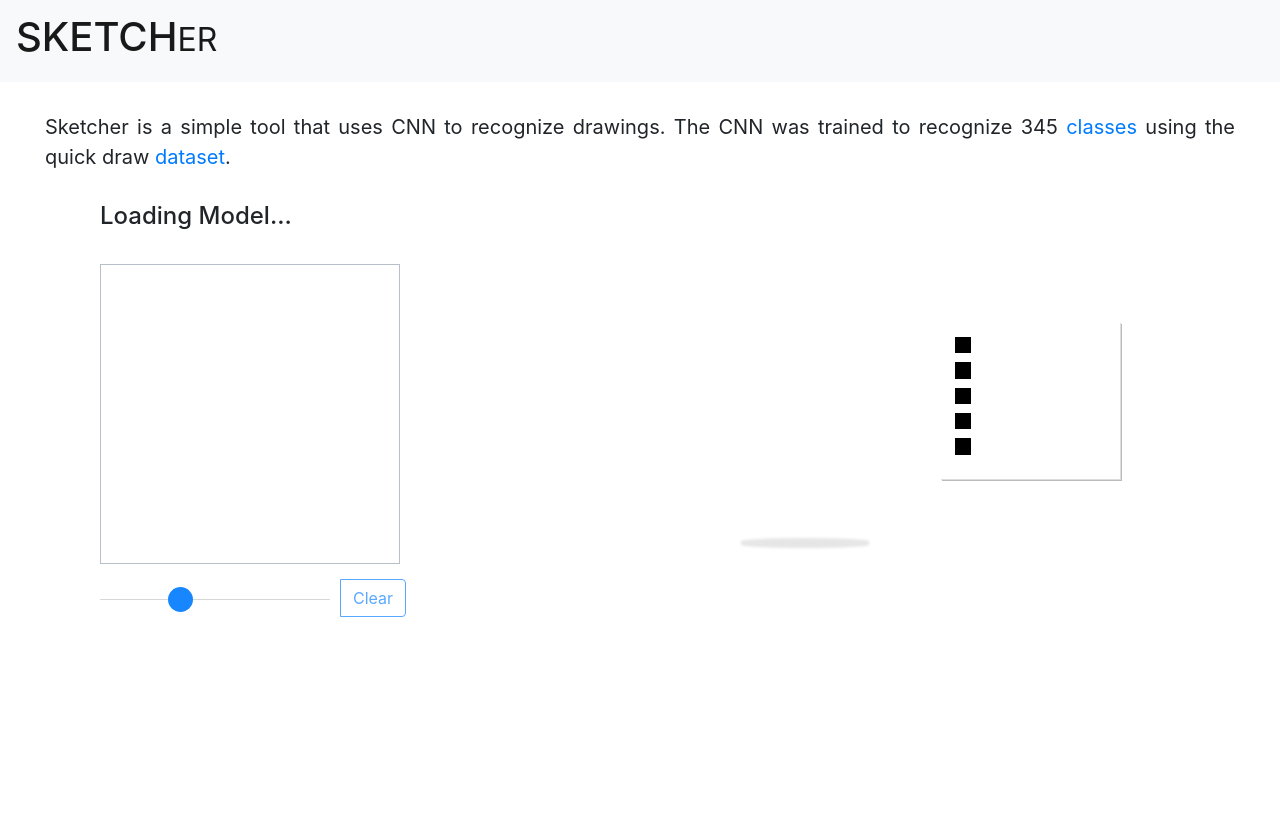
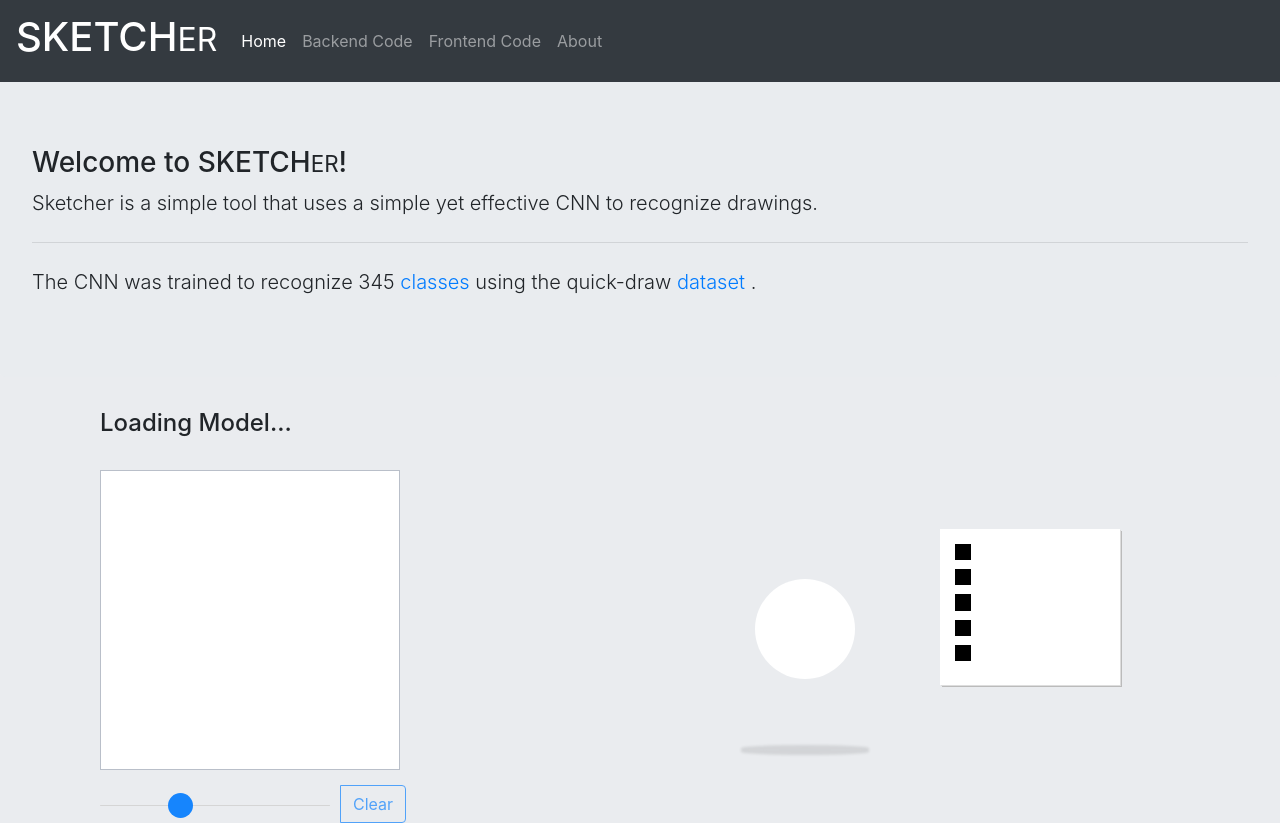
Before and after one commit to elleryqueenhomels/elleryqueenhomels.github.io, a plain HTML site: page sketcher/index.html in a window 1280 px wide. Before the commit the page ends 800 px from the top, so only its background shows below. Drawn offline with nearby package versions, Linux system fonts and the light colour scheme; a script that the page names is missing.

Commit message:
Update frontend design

```diff
--- a/sketcher/index.html
+++ b/sketcher/index.html
@@ -1,6 +1,6 @@
 <html lang="en">
 <head>
-<meta charset="UTF-8" />
+    <meta charset="UTF-8"/>
     <title>Sketcher</title>
 
     <!-- bs4 css -->
@@ -19,38 +19,73 @@
     <script src="https://maxcdn.bootstrapcdn.com/bootstrap/4.1.0/js/bootstrap.min.js"></script>
 
     <!-- TensorFlow.js script -->
-<script src="https://cdn.jsdelivr.net/npm/@tensorflow/tfjs@latest"> </script>
+    <script src="https://cdn.jsdelivr.net/npm/@tensorflow/tfjs@latest"></script>
 
     <!-- canvas script -->
     <script src="fabric.js"></script>
 
     <!-- main script -->
-<script src = "main.js" > </script>
+    <script src="main.js"></script>
 
     <!-- main css -->
-<link rel = "stylesheet" href="main.css" >
+    <link rel="stylesheet" href="main.css">
 
 </head>
-<body>
-<nav class="navbar navbar-expand-sm bg-light navbar-light">
-  <!-- Brand/logo -->
+<body style="background-color:rgb(234, 236, 239)">
+<nav class="navbar navbar-expand-lg navbar-dark bg-dark">
     <a class="navbar-brand" href="#"><h1>SKETCH<small>ER</small></h1></a>
+    <button class="navbar-toggler" type="button" data-toggle="collapse" data-target="#navbarColor01" aria-controls="navbarColor01" aria-expanded="false" aria-label="Toggle navigation">
+        <span class="navbar-toggler-icon"></span>
+    </button>
+
+    <div class="collapse navbar-collapse" id="navbarColor01">
+        <ul class="navbar-nav mr-auto">
+            <li class="nav-item active">
+                <a class="nav-link" href="#">Home <span class="sr-only">(current)</span></a>
+            </li>
+            <li class="nav-item">
+                <a class="nav-link" href="https://github.com/elleryqueenhomels/google_sketcher" target="_blank">Backend Code</a>
+            </li>
+            <li class="nav-item">
+                <a class="nav-link" href="https://github.com/elleryqueenhomels/elleryqueenhomels.github.io/tree/master/sketcher" target="_blank">Frontend Code</a>
+            </li>
+            <li class="nav-item">
+                <a class="nav-link" href="https://github.com/elleryqueenhomels" target="_blank">About</a>
+            </li>
+        </ul>
+        <!--<form class="form-inline my-2 my-lg-0">-->
+            <!--<input class="form-control mr-sm-2" type="text" placeholder="Search">-->
+            <!--<button class="btn btn-secondary my-2 my-sm-0" type="submit">Search</button>-->
+        <!--</form>-->
+    </div>
 </nav>
-<div class="container-fluid">
 
-<blockquote class="blockquote text-justify" style="margin:30px;">
- <p> Sketcher is a simple tool that uses CNN to recognize drawings.
- The CNN was trained to recognize 345 <a href='https://github.com/elleryqueenhomels/elleryqueenhomels.github.io/blob/master/sketcher/model/class_names.txt'>classes</a> using the quick draw <a href='https://github.com/googlecreativelab/quickdraw-dataset'> dataset</a>. </p>
-</blockquote>
+<div class="jumbotron">
+    <h3 class="alert-heading">Welcome to SKETCH<small>ER</small>!</h3>
+    <p class="lead">Sketcher is a simple tool that uses a simple yet effective CNN to recognize drawings.</p>
+    <hr class="my-4">
+    <p class="lead">
+        The CNN was trained to recognize 345
+        <a href='https://github.com/elleryqueenhomels/elleryqueenhomels.github.io/blob/master/sketcher/model/class_names.txt'>
+            classes
+        </a>
+        using the quick-draw
+        <a href='https://github.com/googlecreativelab/quickdraw-dataset'>
+            dataset
+        </a>.
+    </p>
 </div>
 
 <div class="row">
-  <div class="col" style ='margin-left:100px;'>
-<h4 id ='status' >Loading Model... </h4>
-<canvas id="canvas" width="300" height="300" class="canvas" style="border:1px solid #b9bfc9;margin-top:25px;"></canvas>
-<div class="btn-group" style = 'margin-top:40px; '>
-<input type="range" min="5" max="20" value="10" class="slider" id="myRange" style ='margin-top:20px;'>
-<button type="button" class="btn btn-outline-primary" onclick ='erase()' style ='margin-left:10px;' disabled>Clear</button>
+    <div class="col" style='margin-left:100px;'>
+        <h4 id='status'>Loading Model... </h4>
+        <canvas id="canvas" width="300" height="300" class="canvas"
+                style="border:1px solid #b9bfc9;margin-top:25px;"></canvas>
+        <div class="btn-group" style='margin-top:40px; '>
+            <input type="range" min="5" max="20" value="10" class="slider" id="myRange" style='margin-top:20px;'>
+            <button type="button" class="btn btn-outline-primary" onclick='erase()' style='margin-left:10px;' disabled>
+                Clear
+            </button>
         </div>
     </div>
     <div class="col">
@@ -60,24 +95,24 @@
             </div>
             <ul class="pieID legend">
                 <li>
-        <em id = "sym1"></em>
-        <span id = "prob1" ></span>
+                    <em id="sym1"></em>
+                    <span id="prob1"></span>
                 </li>
                 <li>
-        <em id = "sym2"></em>
-        <span id = "prob2"></span>
+                    <em id="sym2"></em>
+                    <span id="prob2"></span>
                 </li>
                 <li>
-        <em id = "sym3"></em>
-        <span id = "prob3"></span>
+                    <em id="sym3"></em>
+                    <span id="prob3"></span>
                 </li>
                 <li>
-        <em id = "sym4"></em>
-        <span id = "prob4"></span>
+                    <em id="sym4"></em>
+                    <span id="prob4"></span>
                 </li>
                 <li>
-        <em id = "sym5"></em>
-        <span id = "prob5"></span>
+                    <em id="sym5"></em>
+                    <span id="prob5"></span>
                 </li>
             </ul>
         </section>
```
Also changed, not shown: 1 other file. Lines whose indentation alone changed are shown as unchanged.
